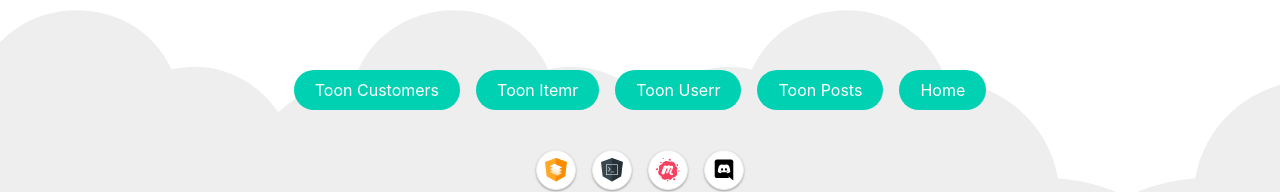
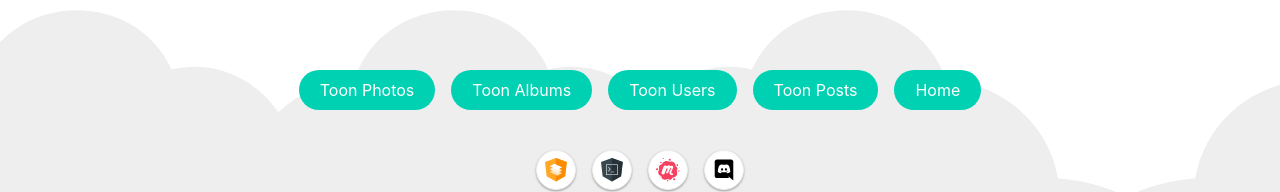
Before and after one commit to reposman33/ng-12-app, an Angular app: page / in a window 1280 px wide. Shown: the part 528-720 px from the top of the page. Built offline with nearby package versions, Linux system fonts and the light colour scheme.

Commit message:
Rename 'Customers' => 'Photos' to match available  jsonplaceholder.typicode.com API endpoints

```diff
--- a/src/app/app-routing.module.ts
+++ b/src/app/app-routing.module.ts
@@ -1,11 +1,14 @@
 import { NgModule } from '@angular/core'
 import { RouterModule, Routes } from '@angular/router'
+import { AuthGuard } from './guards/auth-guard'
+import { AccessComponent } from './modules/access/components/access/access.component'
 
 const routes: Routes = [
 	{
-		path: 'customers',
+		path: 'photos',
 		loadChildren: () =>
-			import('./modules/customers/customers.module').then((m) => m.CustomersModule),
+			import('./modules/photos/photos.module').then((m) => m.PhotosModule),
+			canLoad: [AuthGuard]
 	},
 	{
 		path: 'items',
@@ -22,6 +25,7 @@ const routes: Routes = [
 		loadChildren: () =>
 			import('./modules/posts/posts.module').then((m) => m.PostsModule),
 	},
+	{path: 'access', component: AccessComponent}
 ]
 
 @NgModule({
--- a/src/app/app.component.html
+++ b/src/app/app.component.html
@@ -57,14 +57,14 @@
 	<router-outlet></router-outlet>
 
 	<nav class="my-4">
-		<button class="button is-primary is-rounded" routerLink="customers">
-			Toon Customers
+		<button class="button is-primary is-rounded" routerLink="photos">
+			Toon Photos
 		</button>
 		<button class="button is-primary is-rounded ml-4" routerLink="items">
-			Toon Itemr
+			Toon Albums
 		</button>
 		<button class="button is-primary is-rounded mx-4" routerLink="users">
-			Toon Userr
+			Toon Users
 		</button>
 		<button class="button is-primary is-rounded mr-4" routerLink="posts">
 			Toon Posts
--- a/src/app/modules/customers/customers-routing.module.ts
+++ /dev/null
@@ -1,12 +0,0 @@
-import { NgModule } from '@angular/core'
-import { RouterModule, Routes } from '@angular/router'
-import { CustomersComponent } from './components/customers/customers.component'
-import { CustomerResolver } from './resolvers/customer.resolver'
-
-const routes: Routes = [{ path: '', component: CustomersComponent, resolve: {customers: CustomerResolver} }]
-
-@NgModule({
-	imports: [RouterModule.forChild(routes)],
-	exports: [RouterModule],
-})
-export class CustomersRoutingModule {}
--- a/src/app/modules/customers/models/customer.ts
+++ b/src/app/modules/photos/models/photos.ts
@@ -1,4 +1,4 @@
-export type Customer = {
+export type Photo = {
 	id: number
 	name: string
 	username: string
--- /dev/null
+++ b/src/app/modules/photos/photos-routing.module.ts
@@ -0,0 +1,12 @@
+import { NgModule } from '@angular/core'
+import { RouterModule, Routes } from '@angular/router'
+import { PhotosComponent } from './components/customers/photos.component'
+import { PhotoResolver } from './resolvers/photos.resolver'
+
+const routes: Routes = [{ path: '', component: PhotosComponent, resolve: {customers: PhotoResolver} }]
+
+@NgModule({
+	imports: [RouterModule.forChild(routes)],
+	exports: [RouterModule],
+})
+export class PhotosRoutingModule {}
--- a/src/app/modules/customers/resolvers/customer.resolver.ts
+++ b/src/app/modules/photos/resolvers/photos.resolver.ts
@@ -6,19 +6,19 @@ import {
 } from '@angular/router';
 import { Observable, of } from 'rxjs';
 import { UsersService } from 'src/app/services/users.service'
-import { Customer } from '../models/customer';
+import { Photo } from '../models/photos';
 
 @Injectable({
   providedIn: 'root'
 })
-export class CustomerResolver implements Resolve<Customer[]> {
+export class PhotoResolver implements Resolve<Photo[]> {
   constructor(private customersService: UsersService) {}
 
-  resolve(route: ActivatedRouteSnapshot, state: RouterStateSnapshot): Observable<Customer[]> {
-    return this.getCustomers();
+  resolve(route: ActivatedRouteSnapshot, state: RouterStateSnapshot): Observable<Photo[]> {
+    return this.getPhotos();
   }
 
-  getCustomers(): Observable<Customer[]> {
+  getPhotos(): Observable<Photo[]> {
     return this.customersService.getUsers()
   }
 }
```
Also changed, not shown: src/app/modules/customers/customers.module.ts (deleted, +0 -13 lines), src/app/modules/photos/components/customers/photos.component.ts (renamed from src/app/modules/customers/components/customers/customers.component.ts, +6 -6 lines), src/app/modules/photos/photos.module.ts (added, +13 -0 lines), src/app/modules/photos/components/customers/photos.component.html (renamed from src/app/modules/customers/components/customers/customers.component.html), src/app/modules/photos/components/customers/photos.component.scss (added), 2 other files (tests, documents, lock files or other folders).
